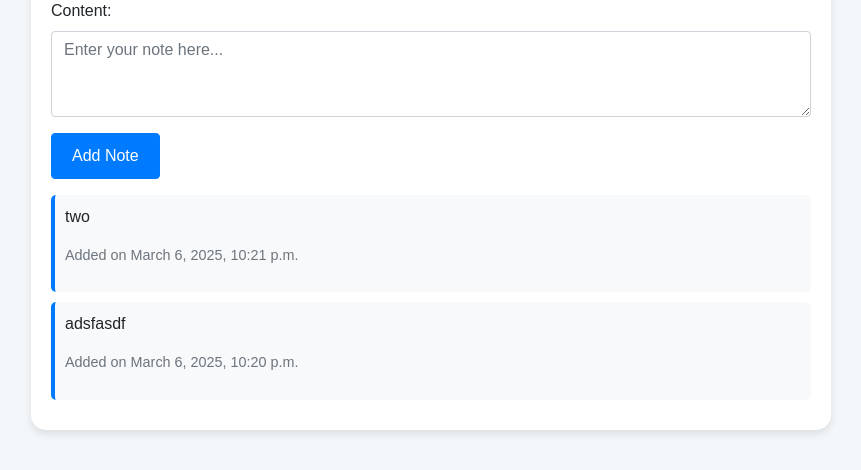
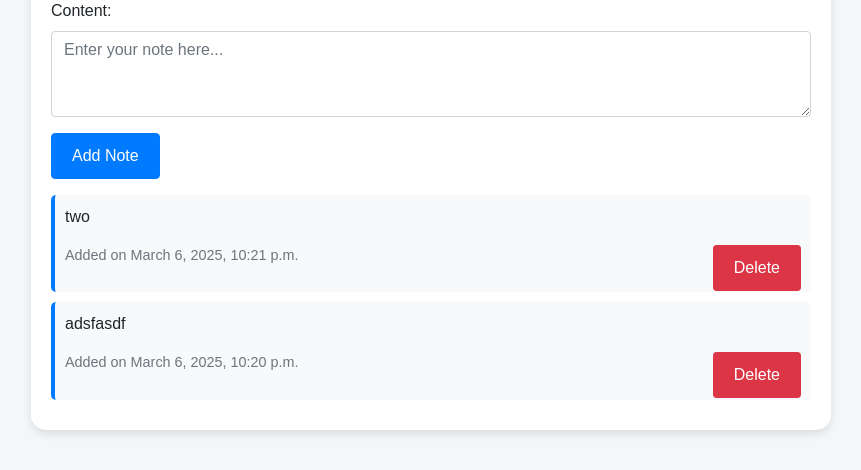
Before and after one commit to SkosanaVusi/Human-Resource-Management, a Django app: page /employees/detail/9/ in a window 1280 px wide. Shown: the part 889-1359 px from the top of the page, without its empty margins (209-1070 px from the left). Run offline with Django 5.2, Linux system fonts and the light colour scheme; a user stored in the database is signed in; data comes from the database, SQL or seed files in the repository; both versions use the stored data as it was after the commit; some libraries are stand-ins or nearby versions.

Commit message:
Added delete button for employee notes
- Added delete button with confirmation to notes in employee_detail.html
- Created delete_note view to handle note deletion with success message
- Added URL pattern /note/delete/<note_id>/ for note deletion
- Redirects back to employee detail page after deletion

```diff
--- a/human_resource_management/employees/templates/employees/employee_detail.html
+++ b/human_resource_management/employees/templates/employees/employee_detail.html
@@ -201,7 +201,10 @@
             {% for note in notes %}
             <div class="note-item">
                 <p>{{ note.content }}</p>
-                <p class="note-date">Added on {{ note.created_at }}</p>
+                <p class="note-date">Added on {{ note.created_at }}
+                    <a href="{% url 'delete_note' note.id %}" class="btn btn-danger btn-sm float-right"
+                        onclick="return confirm('Are you sure you want to delete this note?');">Delete</a>
+                </p>
             </div>
             {% empty %}
             <p>No notes available.</p>
--- a/human_resource_management/employees/urls.py
+++ b/human_resource_management/employees/urls.py
@@ -13,4 +13,6 @@ urlpatterns = [
     path('detail/<int:pk>/', views.employee_detail, name='employee_detail'),
     path('bulk-delete/', views.bulk_delete_employees, name='bulk_delete_employees'),
     path('toggle-status/<int:pk>/', views.toggle_employee_status, name='toggle_employee_status'),
+    path('note/delete/<int:note_id>/', views.delete_note, name='delete_note'),
+
 ]
--- a/human_resource_management/employees/views.py
+++ b/human_resource_management/employees/views.py
@@ -1,5 +1,5 @@
 from django.shortcuts import render, get_object_or_404, redirect
-from .models import Employee
+from .models import Employee, Note
 from .forms import EmployeeForm, NoteForm
 from django.contrib.auth import authenticate, login, logout
 from django.contrib.auth.decorators import login_required
@@ -168,3 +168,12 @@ def toggle_employee_status(request, pk):
         employee.save()
         messages.success(request, f"Employee status changed from {old_status} to {new_status}.")  # success message
     return redirect('employee_detail', pk=pk)
+
+
+@login_required
+def delete_note(request, note_id):
+    note = get_object_or_404(Note, id=note_id)
+    employee_id = note.employee.id
+    note.delete()
+    messages.success(request, "Note deleted successfully.")
+    return redirect('employee_detail', pk=employee_id)
```
Also changed, not shown: human_resource_management/db.sqlite3.
